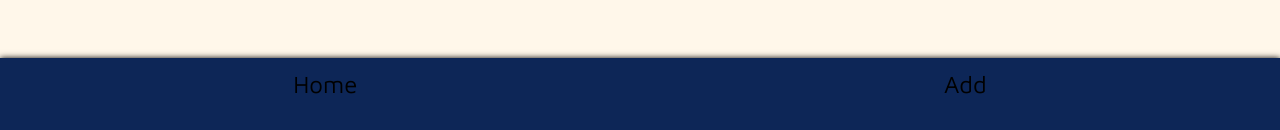
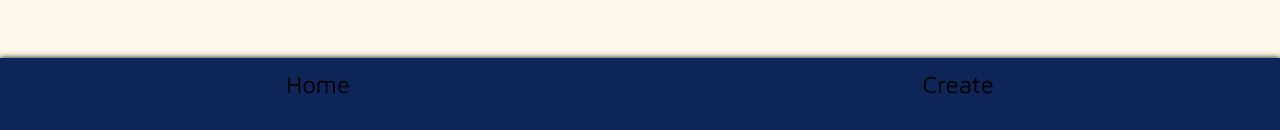
Before and after one commit to isdi-coders-2023/Barbara-Gimeno-Final-Project-front-202309-bcn, a React (Vite) app: page / in a window 1280 px wide. Shown: the part 667-797 px from the top of the page. Built offline with nearby package versions, Linux system fonts and the light colour scheme; a web font is replaced by a local one.

Commit message:
Change add for create

```diff
--- a/src/components/NavBar/NavBar.tsx
+++ b/src/components/NavBar/NavBar.tsx
@@ -20,8 +20,8 @@ const Navigation = (): React.ReactElement => {
       <li>
         <NavLink
           className="navigation__content"
-          aria-label="add pool"
-          to="/add-pool"
+          aria-label="create pool"
+          to="/create-pool"
         >
           {({ isActive }) => (
             <span
@@ -29,7 +29,7 @@ const Navigation = (): React.ReactElement => {
                 isActive ? "navigation__text-active" : "navigation__text"
               }
             >
-              Add
+              Create
             </span>
           )}
         </NavLink>
```
